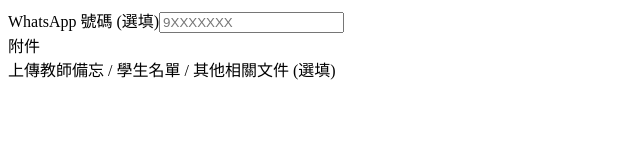
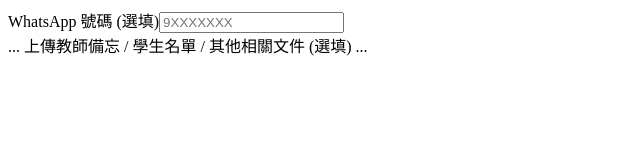
Before and after one commit to conniewong-hk/LWCPS_Calendar, a plain HTML site: page index.html in a window 1280 px wide. Shown: the whole page, without its empty margins (0-640 px from the left). Drawn offline with Linux system fonts and the light colour scheme.

Commit message:
Restored index.html with necessary changes

```diff
--- a/index.html
+++ b/index.html
@@ -1,4 +1,14 @@
-<div class="fld"><label>WhatsApp 號碼 <span style="font-weight:400;color:var(--text3)">(選填)</span></label><input type="tel" id="f-wa" placeholder="9XXXXXXX"></div>
-
-        <div class="section-hdr">附件</div>
-        <label>上傳教師備忘 / 學生名單 / 其他相關文件 <span style="font-weight:400;color:var(--text3)">(選填)</span></label>
+<!DOCTYPE html>
+<html lang="en">
+<head>
+    <meta charset="UTF-8">
+    <meta name="viewport" content="width=device-width, initial-scale=1.0">
+    <title>Document</title>
+</head>
+<body>
+    <div class="fld"><label>WhatsApp 號碼 <span style="font-weight:400;color:var(--text3)">(選填)</span></label><input type="tel" id="f-wa" placeholder="9XXXXXXX"></div>
+    ...
+    <label>上傳教師備忘 / 學生名單 / 其他相關文件 <span style="font-weight:400;color:var(--text3)">(選填)</span></label>
+    ...
+</body>
+</html>
```
